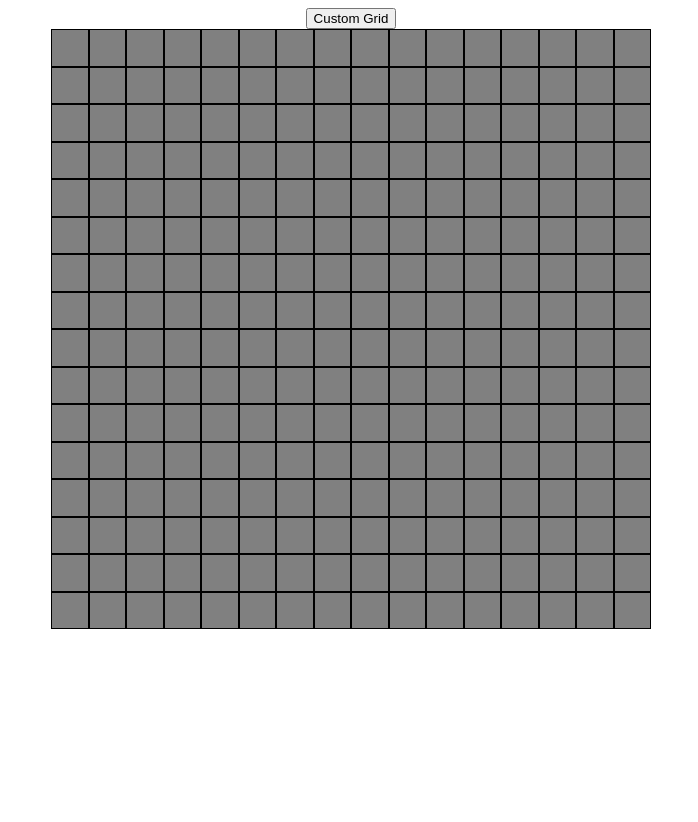
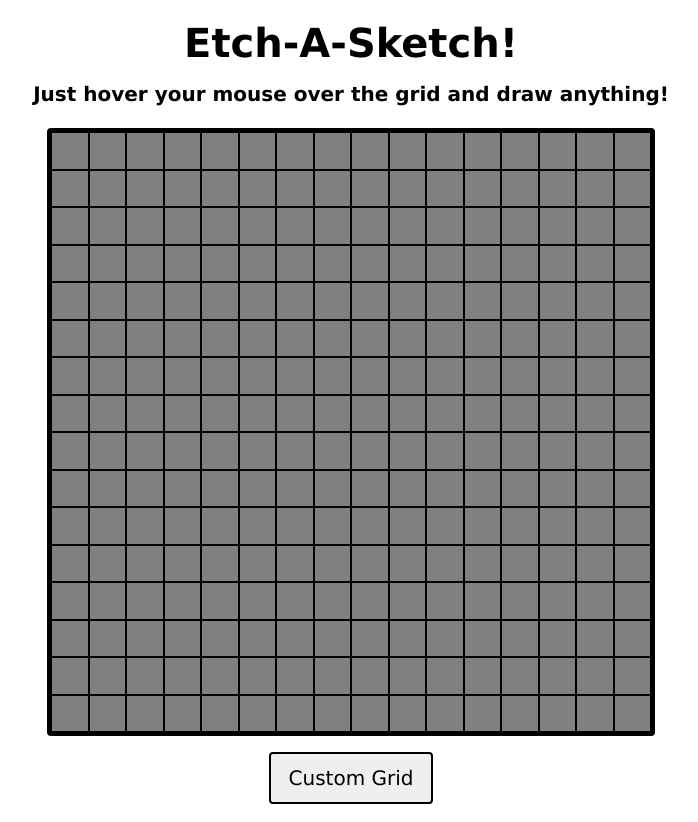
Before and after one commit to Pogoretskiy777/etch-a-sketch, a plain HTML site: page index.html in a window 1280 px wide. Shown: the whole page, without its empty margins (289-987 px from the left). Before the commit the page ends 800 px from the top, so only its background shows below. Drawn offline with Linux system fonts and the light colour scheme.

Commit message:
Stylized webpage and reorganized HTML elements

```diff
--- a/index.html
+++ b/index.html
@@ -6,7 +6,12 @@
     <link rel="stylesheet" href="style.css" />
   </head>
   <body>
+    <div>
+      <h1>Etch-A-Sketch!</h1>
+      <h2>Just hover your mouse over the grid and draw anything!</h2>
+    </div>
+
+    <div class="container"></div>
     <button>Custom Grid</button>
-    <div class="container"></div>
   </body>
 </html>
--- a/script.js
+++ b/script.js
@@ -2,10 +2,12 @@ let container = document.querySelector(".container");
 let cell = document.createElement("div");
 cell.classList.add("cell");
 
+// Create initial grid 16x16
 for (i = 0; i < 256; i++) {
   container.appendChild(cell.cloneNode(true));
 }
 
+// Leave a trail of white squares after the mouse hovers
 let grid = document.querySelectorAll(".cell");
 grid.forEach((square) => {
   square.addEventListener("mouseover", () => {
@@ -13,6 +15,7 @@ grid.forEach((square) => {
   });
 });
 
+// Create button to remove current grid and add a custom grid 1x1 - 100x100
 let button = document.querySelector("button");
 button.addEventListener("click", () => {
   let answer = prompt("Enter dimensions of grid (1-100)");
--- a/style.css
+++ b/style.css
@@ -2,6 +2,22 @@ body {
   display: flex;
   flex-direction: column;
   align-items: center;
+}
+
+h1 {
+  font-family:'Lucida Sans', 'Lucida Sans Regular', 'Lucida Grande', 'Lucida Sans Unicode', Geneva, Verdana, sans-serif;
+  font-size: 40px;
+  margin: 0px;
+  padding: 12px 18px 4px 18px;
+  text-align: center;
+}
+
+h2 {
+  font-family:'Lucida Sans', 'Lucida Sans Regular', 'Lucida Grande', 'Lucida Sans Unicode', Geneva, Verdana, sans-serif;
+  font-size: 20px;
+  margin: 0px 0px 10px 0px;
+  padding: 12px 18px 12px 18px;
+  text-align: center;
 }
 
 .container {
@@ -14,6 +30,9 @@ body {
   align-content: stretch;
   flex-direction: row;
   flex-wrap: wrap;
+  border-style: solid;
+  border-width: 4px;
+  border-radius: 4px;
 }
 
 .cell {
@@ -25,3 +44,14 @@ body {
   margin: 0;
   padding: 0;
 }
+
+button {
+  font-family:'Lucida Sans', 'Lucida Sans Regular', 'Lucida Grande', 'Lucida Sans Unicode', Geneva, Verdana, sans-serif;
+  font-size: 20px;
+  border-style: solid;
+  border-color: black;
+  border-width: 2px;
+  border-radius: 4px;
+  margin: 16px 0px 10px 0px;
+  padding: 12px 18px 12px 18px;
+}
```
